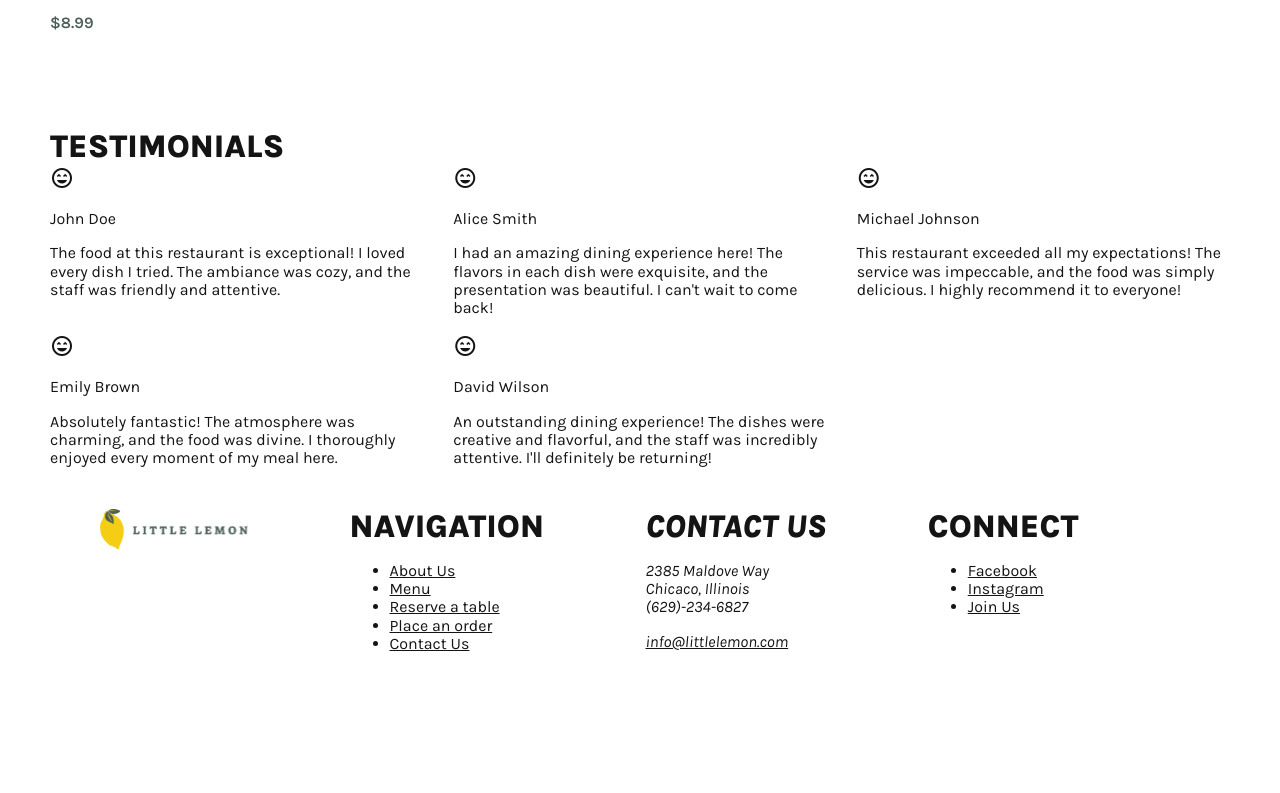
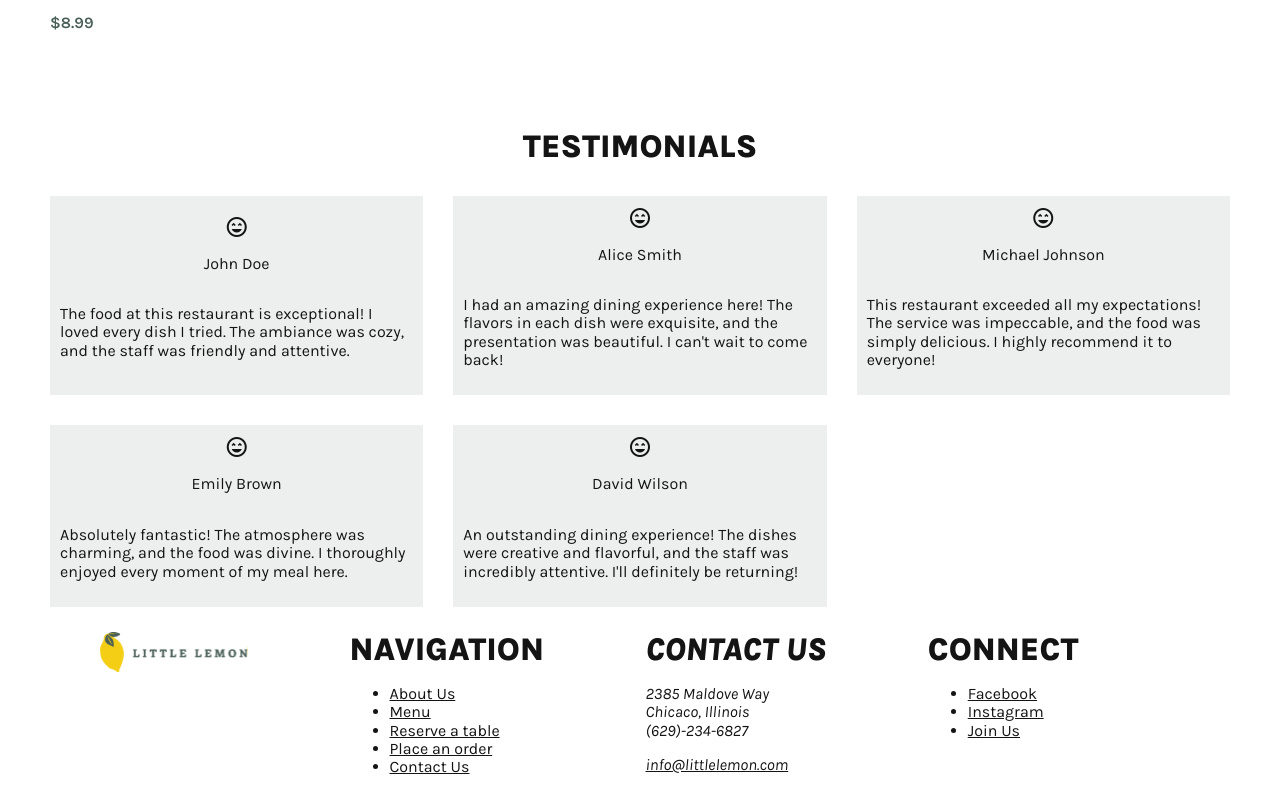
Before and after one commit to Gosia-Ras/little-lemon-restaurant, a React (Create React App) app: page / in a window 1280 px wide. Shown: the part 2894-3687 px from the top of the page. Before the commit the page ends 3564 px from the top, so only its background shows below. Built offline with nearby package versions, Linux system fonts and the light colour scheme; a web font is replaced by a local one.

Commit message:
Finished styling testimonials section

```diff
--- a/src/components/Testimonials.js
+++ b/src/components/Testimonials.js
@@ -5,9 +5,9 @@ function Testimonials() {
   return (
     <section className="testimonials">
       <h3>testimonials</h3>
-      <div className="testimonials_container">
+      <div className="testimonials-container">
         {data.testimonials.map((testimonial) => (
-          <div key={testimonial.id} className="testimonials_card">
+          <div key={testimonial.id} className="testimonial-card">
             <span className="material-symbols-outlined">
               sentiment_very_satisfied
             </span>
--- a/src/styles/Testimonials.css
+++ b/src/styles/Testimonials.css
@@ -1,12 +1,27 @@
-.testimonials_container {
+section.testimonials h3 {
+  text-align: center;
+}
+
+section.testimonials .testimonials-container {
   display: grid;
   grid-template-columns: repeat(3, 1fr);
   grid-template-rows: auto;
   grid-column-gap: 30px;
+  grid-row-gap: 30px;
+  margin-top: 30px;
+}
+
+section.testimonials .testimonials-container .testimonial-card {
+  background-color: var(--grey);
+  padding: 10px;
+  display: flex;
+  flex-direction: column;
+  justify-content: center;
+  align-items: center;
 }
 
 @media (max-width: 767px) {
-  .testimonials_container {
+  section.testimonials .testimonials-container {
     grid-template-columns: auto;
   }
 }
```
